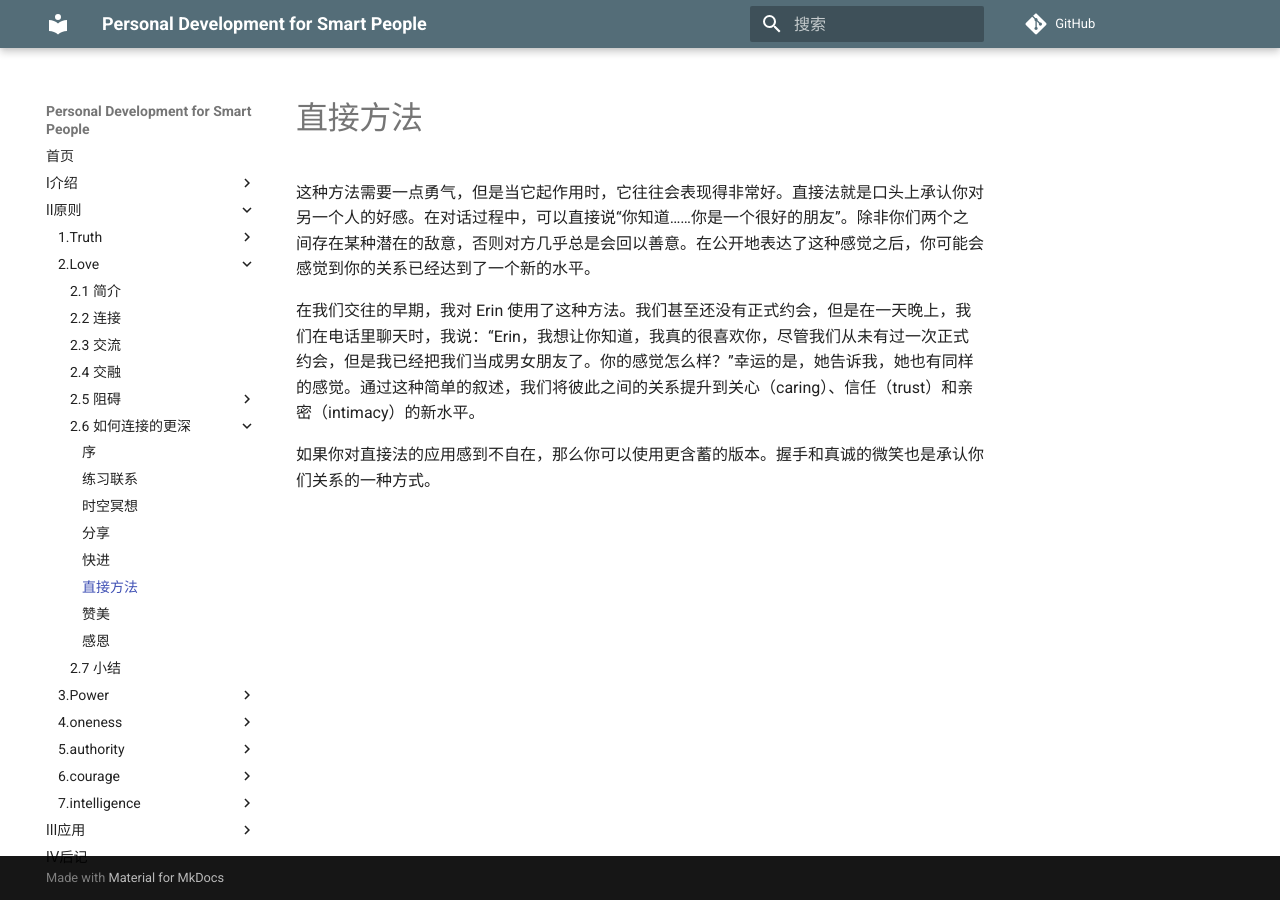
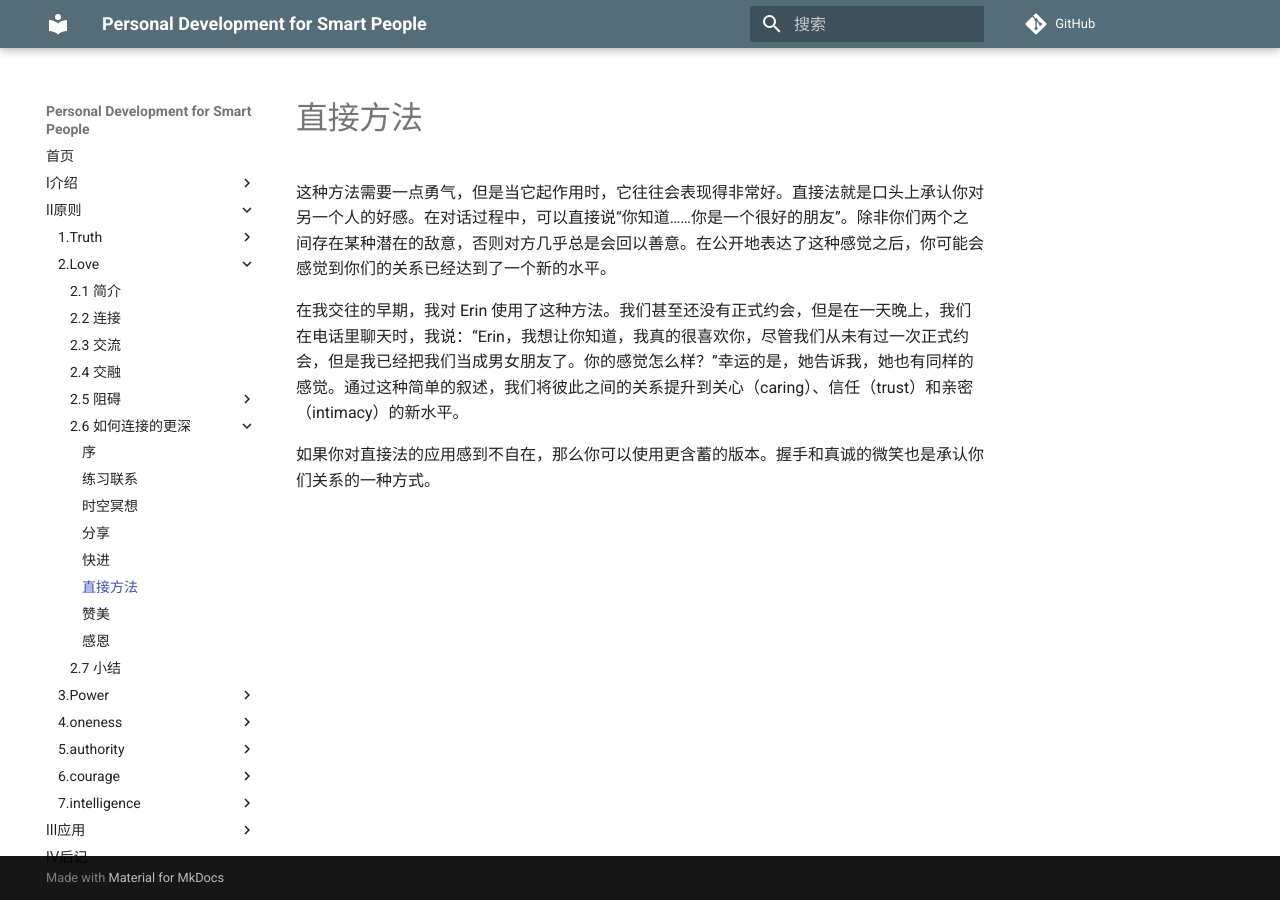
Before and after one commit to wtsnwei/pdsp, an MkDocs documentation site: the page built from docs/2.Principles/02.love/13.direct-approach.md, in a window 1280 px wide. Built offline with MkDocs 1.6.1 and Material for MkDocs 9.7.7, drawn with Linux system fonts in a browser that asks for light colours; comment, search, counter and statistics services are not loaded.

Commit message:
修正语句

```diff
--- a/docs/2.Principles/02.love/13.direct-approach.md
+++ b/docs/2.Principles/02.love/13.direct-approach.md
@@ -3,8 +3,8 @@ title:    The Direct Approach
 date:     2021-03-05
 ---
 
-这种方法需要一点勇气，但是当它起作用时，它往往会表现得非常好。直接法就是口头上承认你对另一个人的好感。在对话过程中，可以直接说“你知道……你是一个很好的朋友”。除非你们两个之间存在某种潜在的敌意，否则对方几乎总是会回以善意。在公开地表达了这种感觉之后，你可能会感觉到你的关系已经达到了一个新的水平。
+这种方法需要一点勇气，但是当它起作用时，它往往会表现得非常好。直接法就是口头上承认你对另一个人的好感。在对话过程中，可以直接说“你知道……你是一个很好的朋友”。除非你们两个之间存在某种潜在的敌意，否则对方几乎总是会回以善意。在公开地表达了这种感觉之后，你可能会感觉到你们的关系已经达到了一个新的水平。
 
-在我们交往的早期，我对 Erin 使用了这种方法。我们甚至还没有正式约会，但是在一天晚上，我们在电话里聊天时，我说：“Erin，我想让你知道，我真的很喜欢你，尽管我们从未有过一次正式约会，但是我已经把我们当成男女朋友了。你的感觉怎么样？”幸运的是，她告诉我，她也有同样的感觉。通过这种简单的叙述，我们将彼此之间的关系提升到关心（caring）、信任（trust）和亲密（intimacy）的新水平。
+在我交往的早期，我对 Erin 使用了这种方法。我们甚至还没有正式约会，但是在一天晚上，我们在电话里聊天时，我说：“Erin，我想让你知道，我真的很喜欢你，尽管我们从未有过一次正式约会，但是我已经把我们当成男女朋友了。你的感觉怎么样？”幸运的是，她告诉我，她也有同样的感觉。通过这种简单的叙述，我们将彼此之间的关系提升到关心（caring）、信任（trust）和亲密（intimacy）的新水平。
 
 如果你对直接法的应用感到不自在，那么你可以使用更含蓄的版本。握手和真诚的微笑也是承认你们关系的一种方式。
```
